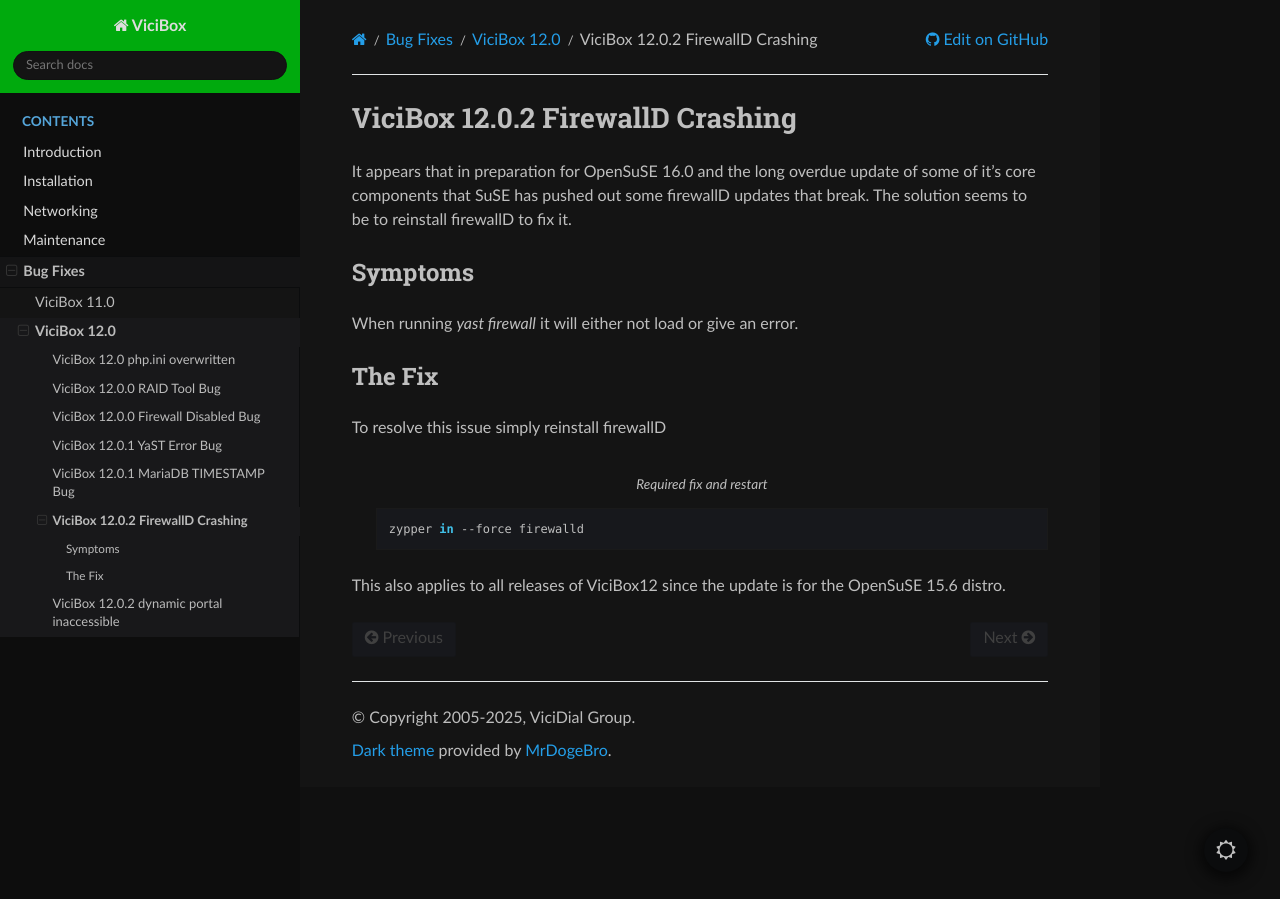
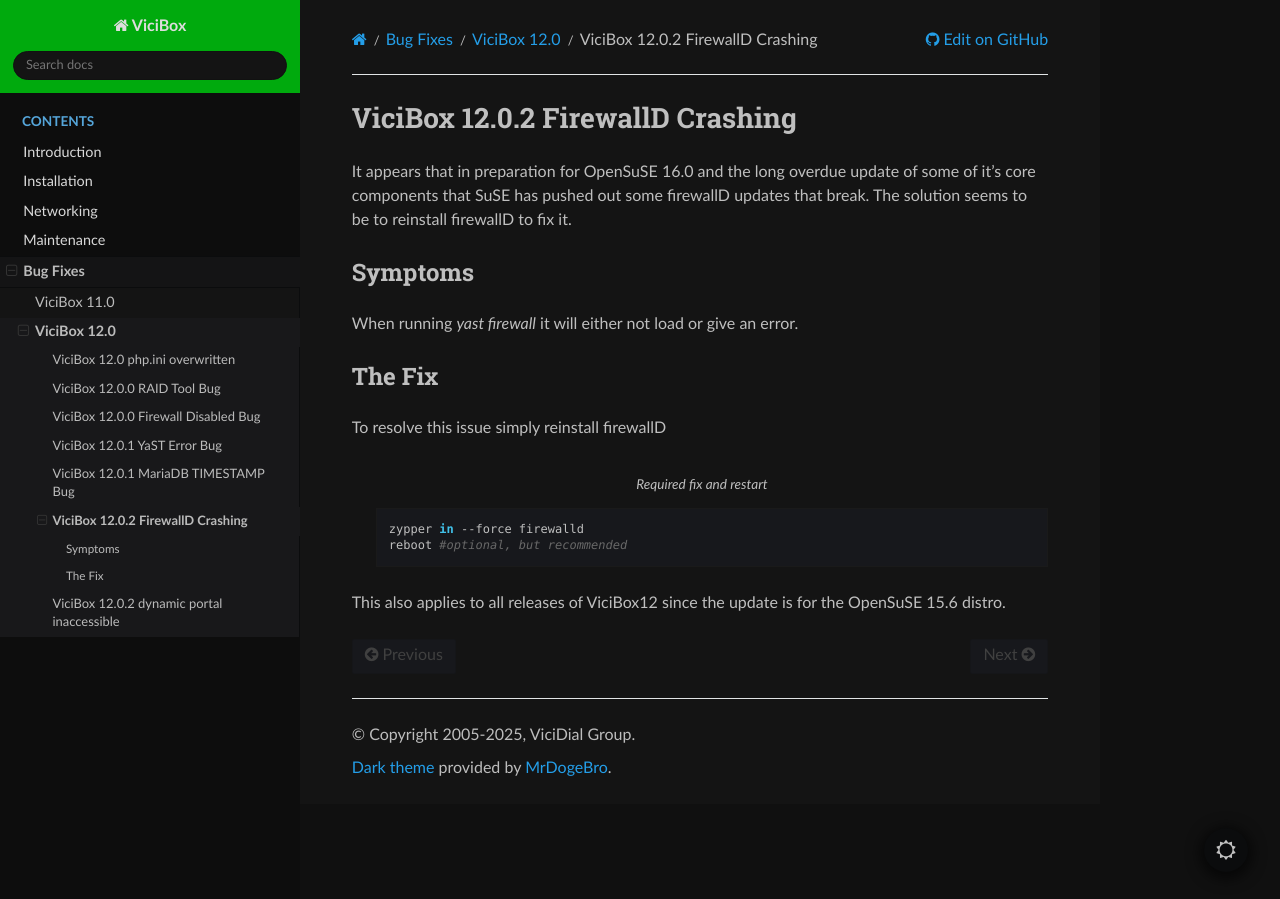
Before and after one commit to jamesvici/vicibox, a Sphinx documentation site: the page built from docs/source/bugfix/bugfix1202-1.rst, in a window 1280 px wide. Built offline with Sphinx 7.4.7 and the Read the Docs theme 3.1.0, drawn with Linux system fonts in a browser that asks for light colours.

Commit message:
Add reboot to 12.0.2 bugfix

```diff
--- a/docs/source/bugfix/bugfix1202-1.rst
+++ b/docs/source/bugfix/bugfix1202-1.rst
@@ -16,5 +16,6 @@
       :caption: Required fix and restart
 
       zypper in --force firewalld
+      reboot #optional, but recommended
 
 This also applies to all releases of ViciBox12 since the update is for the OpenSuSE 15.6 distro.
```
